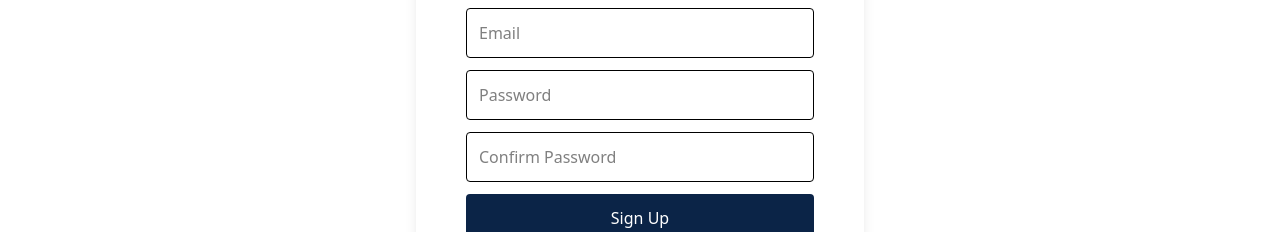
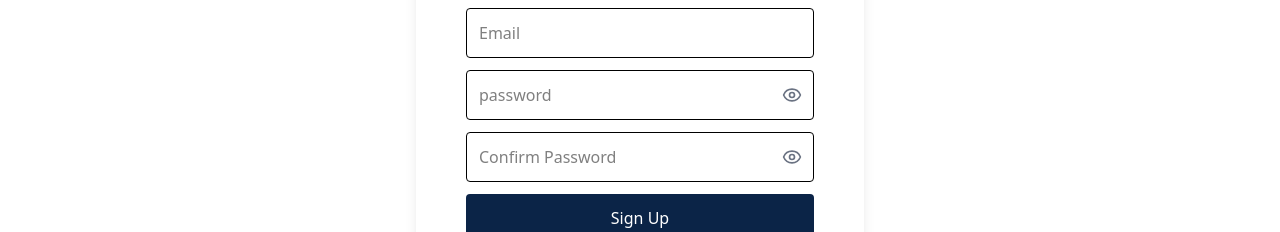
Before and after one commit to mobilefirstpuneetharaj/mobilefirst-premier-data-frontend, a React (Vite) app: page /sign-up in a window 1280 px wide. Shown: the part 401-633 px from the top of the page. Built offline with nearby package versions, Linux system fonts and the light colour scheme; no server answers.

Commit message:
the show and hide eye icon has added to password input feilds by creating resuabale component

```diff
--- a/package.json
+++ b/package.json
@@ -17,6 +17,7 @@
     "flowbite-react": "^0.12.7",
     "formik": "^2.4.6",
     "js-cookie": "^3.0.5",
+    "lucide-react": "^0.542.0",
     "react": "^19.1.0",
     "react-chartjs-2": "^5.3.0",
     "react-dom": "^19.1.0",
--- /dev/null
+++ b/src/components/PasswordInput.tsx
@@ -0,0 +1,39 @@
+import { useState } from "react";
+import { Field, ErrorMessage } from "formik";
+import { Eye, EyeOff } from "lucide-react"; // or use react-icons/fa
+import { preventSpace } from "../utils/inputHandlers";
+
+interface PasswordInputProps {
+  name: string;
+  placeholder: string;
+  maxLength?: number;
+}
+
+export default function PasswordInput({ name, placeholder, maxLength = 50 }: PasswordInputProps) {
+  const [showPassword, setShowPassword] = useState(false);
+
+  return (
+    <div className="relative">
+      <Field
+        name={name}
+        type={showPassword ? "text" : "password"}
+        placeholder={placeholder}
+        maxLength={maxLength}
+        onKeyDown={preventSpace}
+        className="w-full p-3 border rounded pr-10"
+      />
+      <button
+        type="button"
+        className="absolute inset-y-0 right-3 flex items-center text-gray-500"
+        onClick={() => setShowPassword((prev) => !prev)}
+      >
+        {showPassword ? <EyeOff size={20} /> : <Eye size={20} />}
+      </button>
+      <ErrorMessage
+        name={name}
+        component="div"
+        className="text-red-500 text-sm mt-1"
+      />
+    </div>
+  );
+}
--- a/src/pages/Login.tsx
+++ b/src/pages/Login.tsx
@@ -7,6 +7,8 @@ import ToastContainer from '../components/ToastContainer';
 import logo from '../assets/logo.png';
 
 import { preventSpace } from '../utils/inputHandlers';
+
+import PasswordInput from '../components/PasswordInput'
 
 const LoginSchema = Yup.object().shape({
   email: Yup.string().email('Invalid email').required('Required'),
@@ -71,21 +73,7 @@ export default function Login() {
                 />
               </div>
 
-              <div>
-                <Field
-                  name="password"
-                  type="password"
-                  placeholder="Password"
-                  className="w-full p-3 border rounded"
-                  maxLength={8}
-                  onKeyDown={preventSpace}
-                />
-                <ErrorMessage
-                  name="password"
-                  component="div"
-                  className="text-red-500 text-sm mt-1"
-                />
-              </div>
+              <PasswordInput name='password' placeholder='password' maxLength={8} />
 
               <div className="flex justify-end">
                 <Link
--- a/src/pages/ResetPassword.tsx
+++ b/src/pages/ResetPassword.tsx
@@ -1,11 +1,12 @@
-import { Formik, Form, Field, ErrorMessage } from 'formik';
+import { Formik, Form} from 'formik';
 import * as Yup from 'yup';
 import { useAuthStore } from '../store';
 import { useNavigate,useLocation } from 'react-router-dom';
 import { useState,useEffect } from 'react';
 import logo from '../assets/logo.png';
 
-import { preventSpace } from '../utils/inputHandlers';
+
+import PasswordInput from '../components/PasswordInput'
 
 const ResetSchema = Yup.object().shape({
   password: Yup.string()
@@ -63,21 +64,7 @@ export default function ResetPassword() {
             onSubmit={handleSubmit}
           >
             <Form className="space-y-4">
-              <div>
-                <Field
-                  name="password"
-                  type="password"
-                  placeholder="New Password"
-                  className="w-full p-3 border rounded"
-                  maxLength={8}
-                  onKeyDown={preventSpace}
-                />
-                <ErrorMessage
-                  name="password"
-                  component="div"
-                  className="text-red-500 text-sm"
-                />
-              </div>
+              <PasswordInput name='password' placeholder='password' maxLength={8} />
 
               <div className="text-sm text-gray-500 mb-4">
                 Password requirements:
@@ -90,19 +77,7 @@ export default function ResetPassword() {
                 </ul>
               </div>
 
-              <div>
-                <Field
-                  name="confirmPassword"
-                  type="password"
-                  placeholder="Confirm Password"
-                  className="w-full p-3 border rounded"
-                />
-                <ErrorMessage
-                  name="confirmPassword"
-                  component="div"
-                  className="text-red-500 text-sm"
-                />
-              </div>
+              <PasswordInput name="confirmPassword" placeholder="Confirm Password" />
 
               <button
                 type="submit"
--- a/src/pages/Signup.tsx
+++ b/src/pages/Signup.tsx
@@ -7,6 +7,8 @@ import ToastContainer from '../components/ToastContainer';
 import logo from '../assets/logo.png';
 
 import { preventSpace } from '../utils/inputHandlers';
+
+import PasswordInput from '../components/PasswordInput'
 
 const SignupSchema = Yup.object().shape({
   firstName: Yup.string().required('First Name is required'),
@@ -124,35 +126,9 @@ export default function Signup() {
                 />
               </div>
 
-              <div>
-                <Field
-                  name="password"
-                  type="password"
-                  placeholder="Password"
-                  className="w-full p-3 border rounded"
-                  maxLength={8}
-                  onKeyDown={preventSpace}
-                />
-                <ErrorMessage
-                  name="password"
-                  component="div"
-                  className="text-red-500 text-sm"
-                />
-              </div>
+              <PasswordInput name='password' placeholder='password' maxLength={8} />
 
-              <div>
-                <Field
-                  name="confirmPassword"
-                  type="password"
-                  placeholder="Confirm Password"
-                  className="w-full p-3 border rounded"
-                />
-                <ErrorMessage
-                  name="confirmPassword"
-                  component="div"
-                  className="text-red-500 text-sm"
-                />
-              </div>
+              <PasswordInput name="confirmPassword" placeholder="Confirm Password" />
 
               <button
                 type="submit"
```
Also changed, not shown: 1 other file (tests, documents, lock files or other folders).
